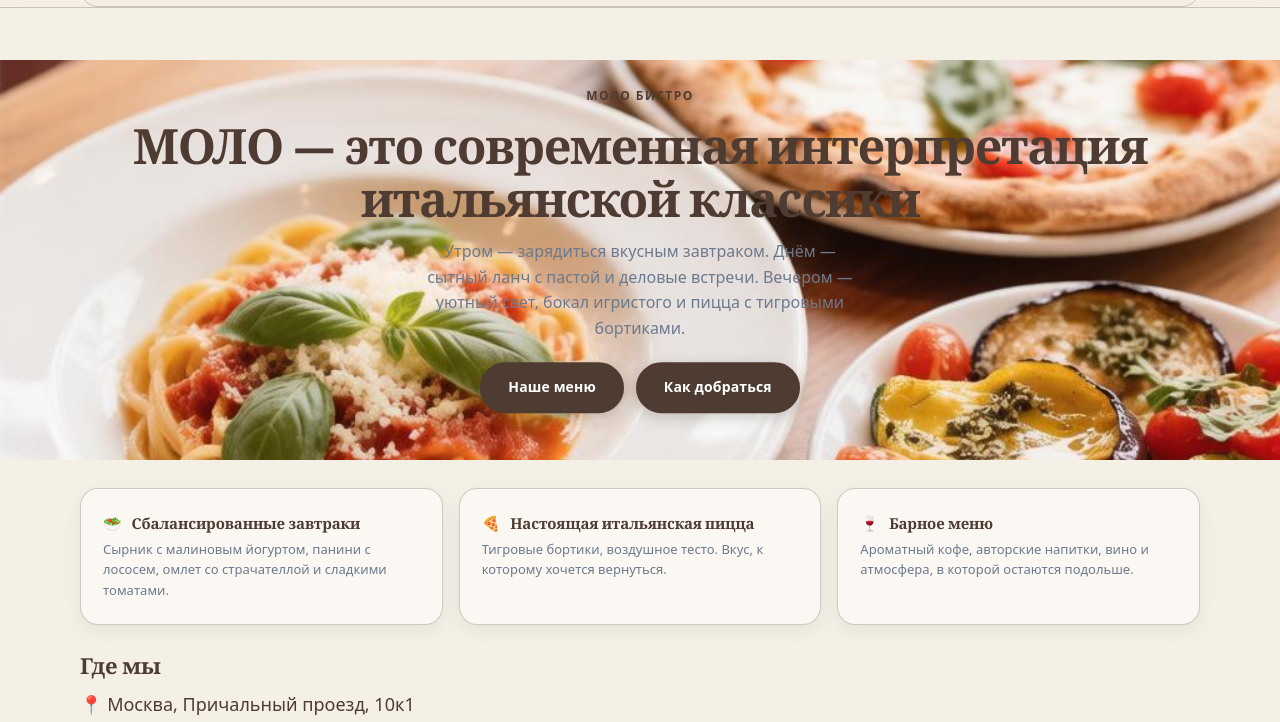
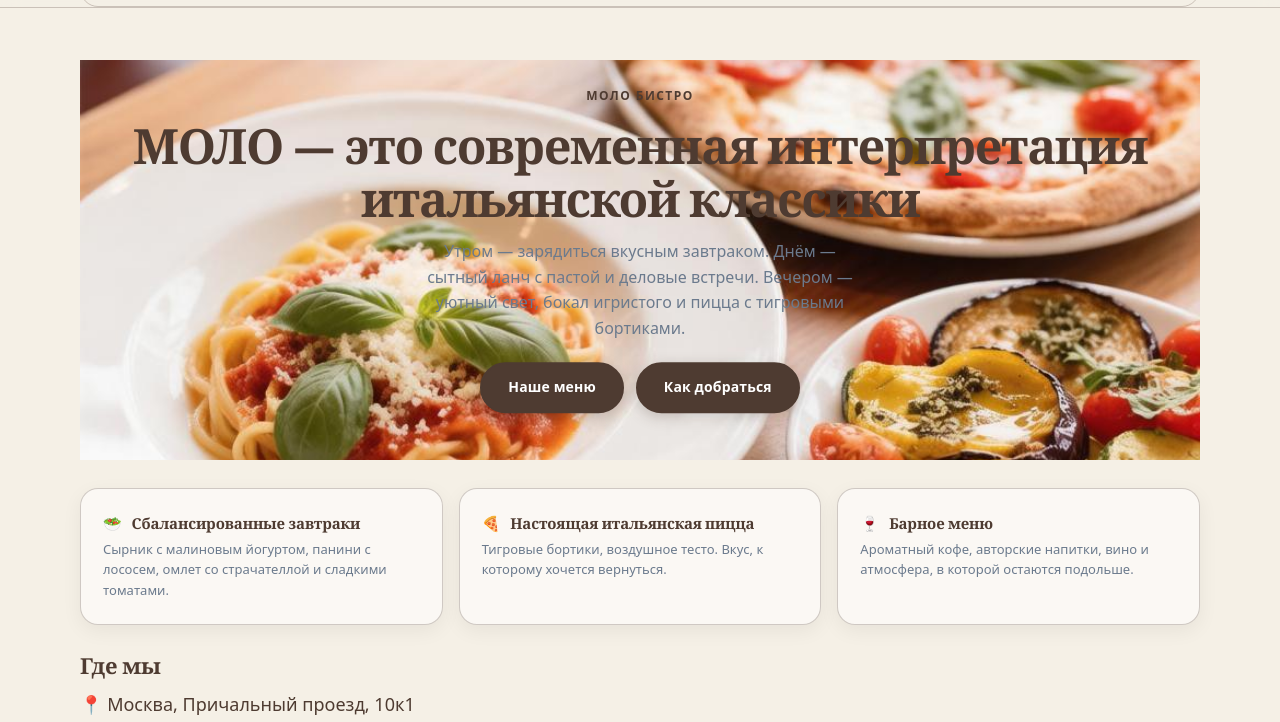
Before and after one commit to Ailono/molo_rest, a website: page public/index.html in a window 1280 px wide. Shown: the part 71-793 px from the top of the page. Drawn offline with nearby package versions, Linux system fonts and the light colour scheme; a web font is replaced by a local one.

Commit message:
auto: agent changes

```diff
--- a/public/css/style.css
+++ b/public/css/style.css
@@ -135,8 +135,7 @@ h1, h2, h3,
   background-position: center;
   background-repeat: no-repeat;
   min-height: 400px;
-  width: 100vw;
-  margin-left: calc(-50vw + 50%);
+  width: 100%;
   box-sizing: border-box;
 }
 
```
